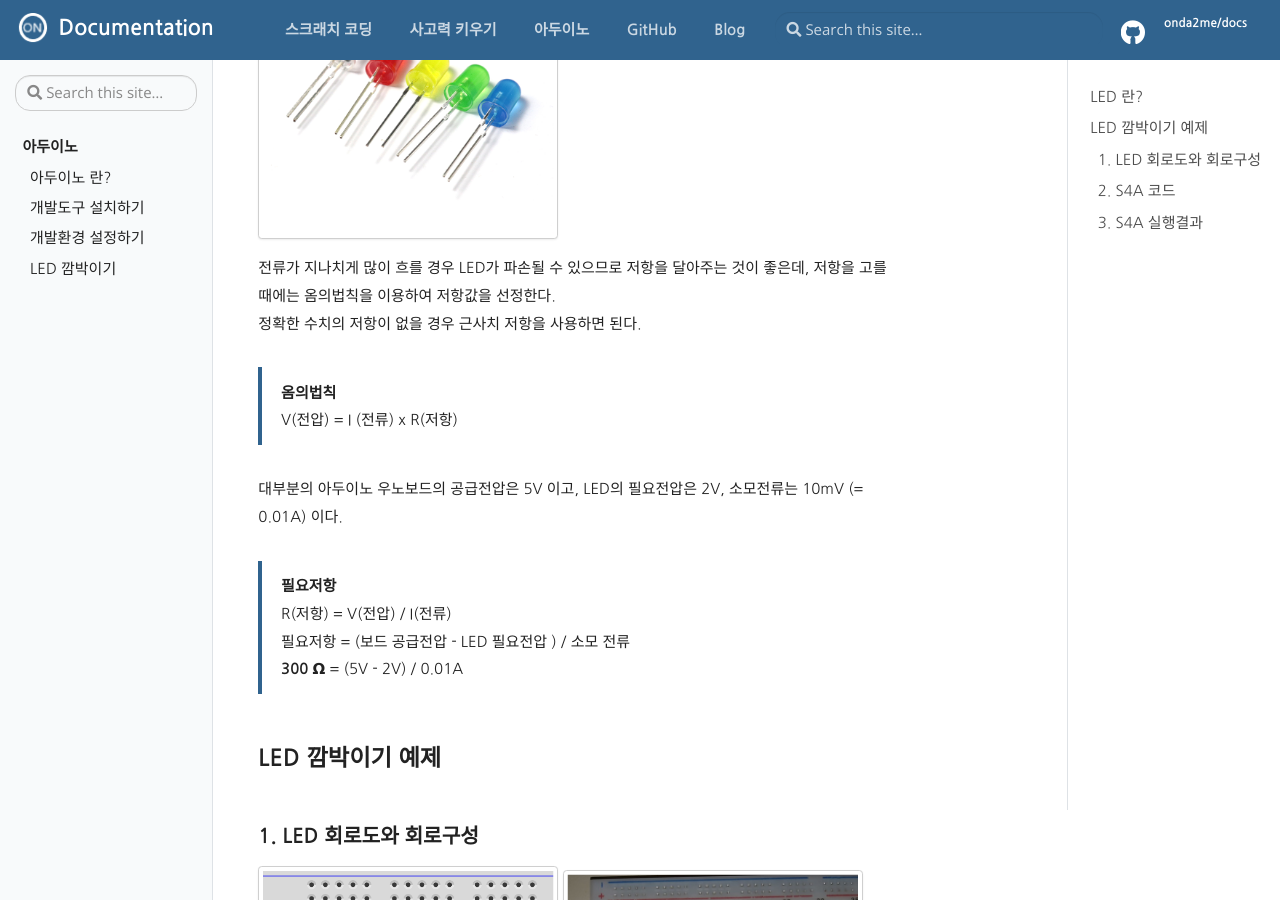
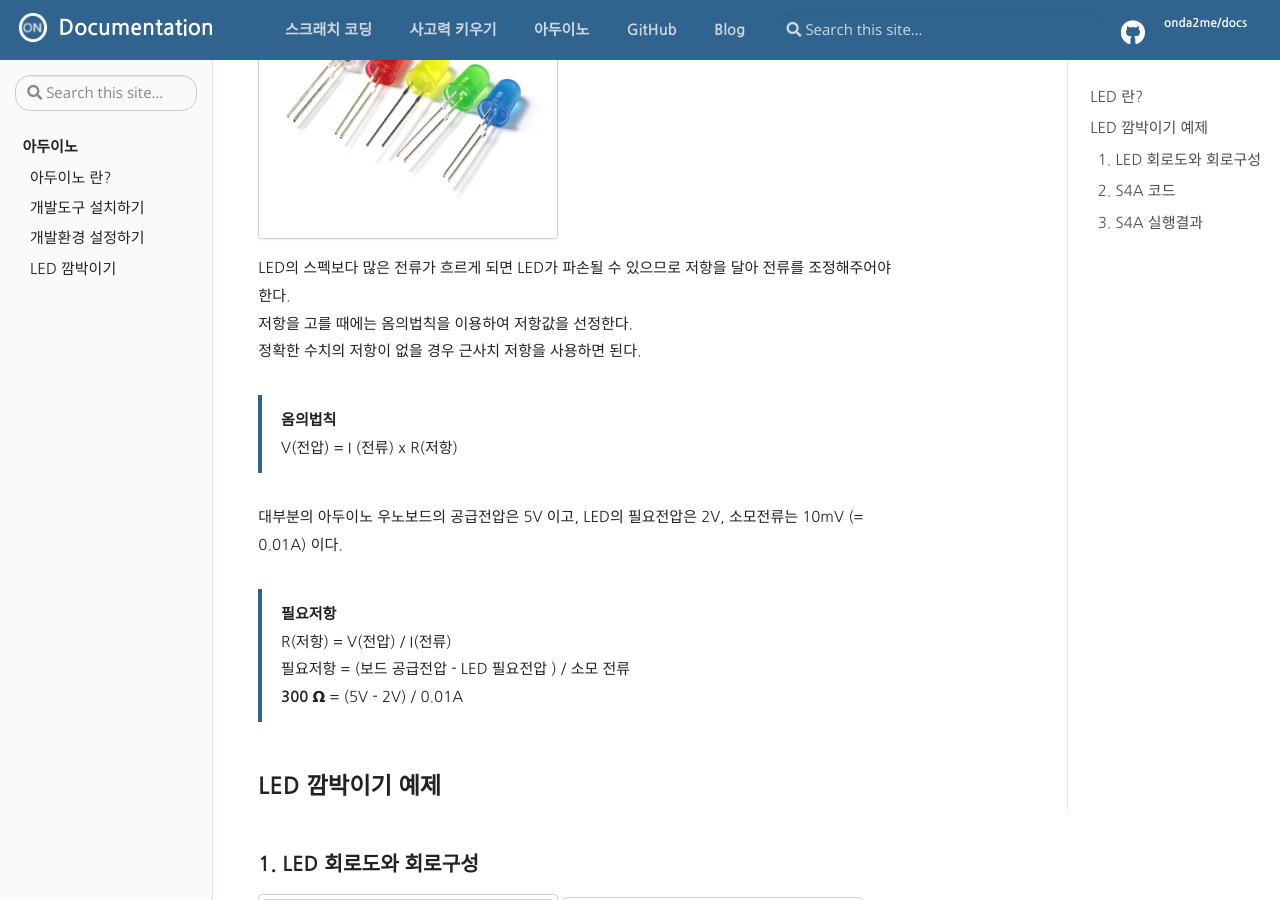
Before and after one commit to onda2me/docs, a Jekyll site: the page built from webdocs/_arduino/level1.md, in a window 1280 px wide and 900 px high, scrolled down 500 px. Built offline with Jekyll 4.4.1, drawn with Linux system fonts in a browser that asks for light colours.

Commit message:
Update level1.md

```diff
--- a/webdocs/_arduino/level1.md
+++ b/webdocs/_arduino/level1.md
@@ -13,7 +13,8 @@ LED는 2개의 전극단자로 구성되어 있는데, 긴 단자쪽이 + (Anode
 ![]({{ site.baseurl }}/assets/images/arduino/led.jpg){: .img-thumbnail style="width:300px"}
 
 
-전류가 지나치게 많이 흐를 경우 LED가 파손될 수 있으므로 저항을 달아주는 것이 좋은데, 저항을 고를 때에는 옴의법칙을 이용하여 저항값을 선정한다.
+LED의 스펙보다 많은 전류가 흐르게 되면 LED가 파손될 수 있으므로 저항을 달아 전류를 조정해주어야 한다.
+저항을 고를 때에는 옴의법칙을 이용하여 저항값을 선정한다.
 정확한 수치의 저항이 없을 경우 근사치 저항을 사용하면 된다.
 
 **옴의법칙**
```
